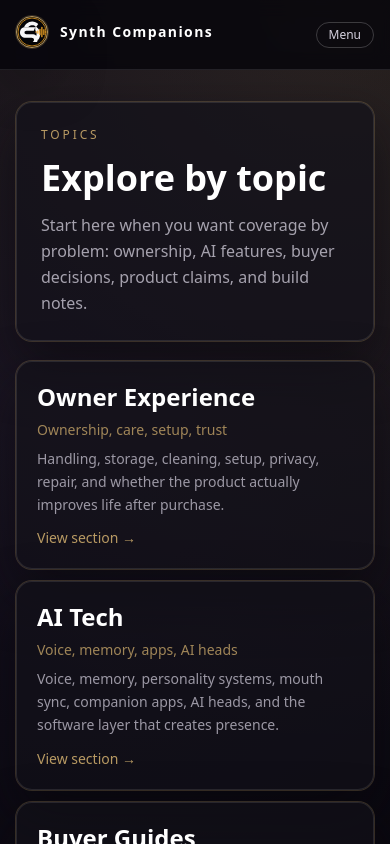
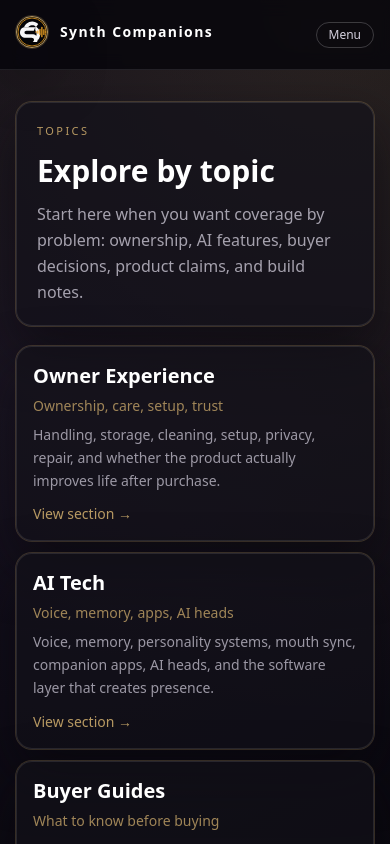
Before and after one commit to eliwhite2002-ux/This-Not-That, a Next.js app: page /topics in a window 390 px wide. Shown: the top 844 px of the page. Built offline with nearby package versions, Linux system fonts and the light colour scheme.

Commit message:
Tighten mobile typography and spacing

```diff
--- a/app/globals.css
+++ b/app/globals.css
@@ -13,25 +13,25 @@
 }
 
 .section-shell {
-  @apply rounded-2xl border border-white/10 bg-charcoal/70 p-6 shadow-glow md:p-10;
+  @apply rounded-2xl border border-white/10 bg-charcoal/70 p-5 shadow-glow md:p-10;
 }
 
 .editorial-card {
-  @apply rounded-2xl border border-white/10 bg-charcoal/65 p-5 shadow-glow transition hover:border-gold/60 md:p-7;
+  @apply rounded-2xl border border-white/10 bg-charcoal/65 p-4 shadow-glow transition hover:border-gold/60 md:p-7;
 }
 
 .kicker {
-  @apply text-xs uppercase tracking-[0.24em] text-gold;
+  @apply text-[11px] uppercase tracking-[0.22em] text-gold md:text-xs;
 }
 
 .page-title {
-  @apply text-4xl font-semibold leading-tight text-white md:text-5xl;
+  @apply text-3xl font-semibold leading-tight text-white md:text-5xl;
 }
 
 .card-title {
-  @apply text-2xl font-semibold leading-tight text-white md:text-3xl;
+  @apply text-xl font-semibold leading-tight text-white md:text-3xl;
 }
 
 .card-copy {
-  @apply text-base leading-relaxed text-mist/75 md:text-lg;
+  @apply text-sm leading-relaxed text-mist/75 md:text-lg;
 }
```
